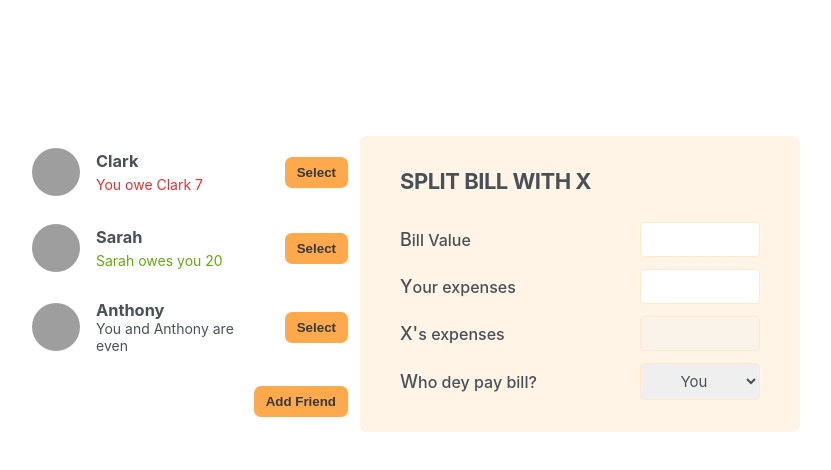
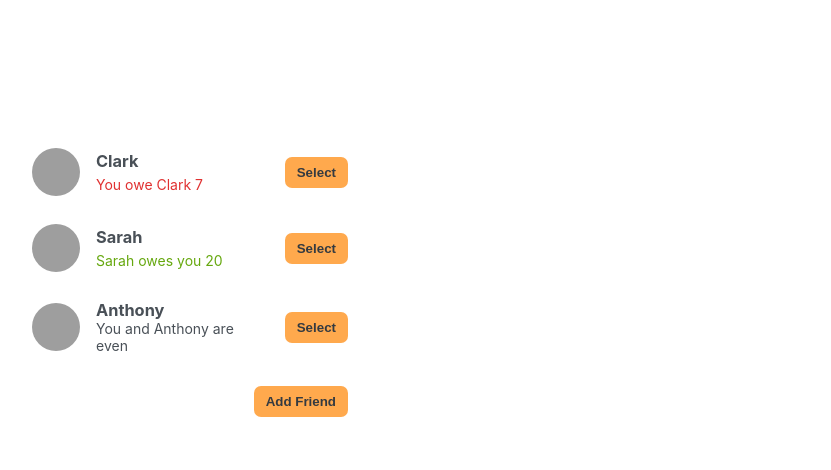
Before and after one commit to Codekazuki/pizza, a React (Create React App) app: page / in a window 1280 px wide. Shown: the top 470 px of the page, without its empty margins (230-1061 px from the left). Built offline with nearby package versions, Linux system fonts and the light colour scheme; grey boxes are pictures that could not be loaded.

Commit message:
new sprint

```diff
--- a/src/eat&split/EatAndSplit.js
+++ b/src/eat&split/EatAndSplit.js
@@ -29,22 +29,27 @@ const friend = initialFriends;
 const EatAndSplit = () => {
   const [friends, setFriends] = useState(friend);
   const [showAddFriend, setShowAddFriend] = useState(false);
+  const [selectedFriend, setSelectedFriend] = useState(null);
   const handleShowAddFriend = () => {
     setShowAddFriend(!showAddFriend);
   };
   const handleAddFriend = (friend) => {
     setFriends((friends) => [...friends, friend]);
+    setShowAddFriend(false);
+  };
+  const handleSelection = (friend) => {
+    setSelectedFriend(friend);
   };
   return (
     <div className='app'>
       <div className='sidebar'>
-        <FriendsList friend={friends} />
+        <FriendsList friend={friends} onSelection={handleSelection} />
         {showAddFriend && <FormAddFriend onAddFriend={handleAddFriend} />}
         <Button onClick={handleShowAddFriend}>
           {showAddFriend ? "Close" : "Add Friend"}
         </Button>
       </div>
-      <FormSplitBill />
+      {selectedFriend && <FormSplitBill selectedFriend={selectedFriend} />}
     </div>
   );
 };
--- a/src/eat&split/FormSplitBill.js
+++ b/src/eat&split/FormSplitBill.js
@@ -1,19 +1,19 @@
 import React from "react";
 
-const FormSplitBill = () => {
+const FormSplitBill = ({ selectedFriend }) => {
   return (
     <form className='form-split-bill'>
-      <h2>Split bill with X</h2>
+      <h2>Split bill with {selectedFriend.name}</h2>
       <label>Bill Value</label>
       <input type='text' />
       <label>Your expenses</label>
       <input type='text' />
-      <label>X's expenses</label>
+      <label>{selectedFriend.name}'s expenses</label>
       <input type='text' disabled />
       <label>Who dey pay bill?</label>
       <select>
         <option value='user'>You</option>
-        <option value='friend'>X</option>
+        <option value='friend'>{selectedFriend.name}</option>
       </select>
     </form>
   );
--- a/src/eat&split/Friend.js
+++ b/src/eat&split/Friend.js
@@ -1,7 +1,7 @@
 import React from "react";
 import Button from "./Button";
 
-const Friend = ({ friend }) => {
+const Friend = ({ friend, onSelection }) => {
   return (
     <li>
       <img src={friend.image} alt={friend.name} />
@@ -18,7 +18,7 @@ const Friend = ({ friend }) => {
           You owe {friend.name} {Math.abs(friend.balance)}
         </p>
       )}
-      <Button>Select</Button>
+      <Button onClick={() => onSelection(friend)}>Select</Button>
     </li>
   );
 };
--- a/src/eat&split/FriendsList.js
+++ b/src/eat&split/FriendsList.js
@@ -1,11 +1,13 @@
 import React from "react";
 import Friend from "./Friend";
 
-const FriendsList = ({ friend }) => {
+const FriendsList = ({ friend, onSelection }) => {
   return (
     <ul>
       {friend.map((friend) => {
-        return <Friend friend={friend} key={friend.id} />;
+        return (
+          <Friend friend={friend} onSelection={onSelection} key={friend.id} />
+        );
       })}
     </ul>
   );
```
